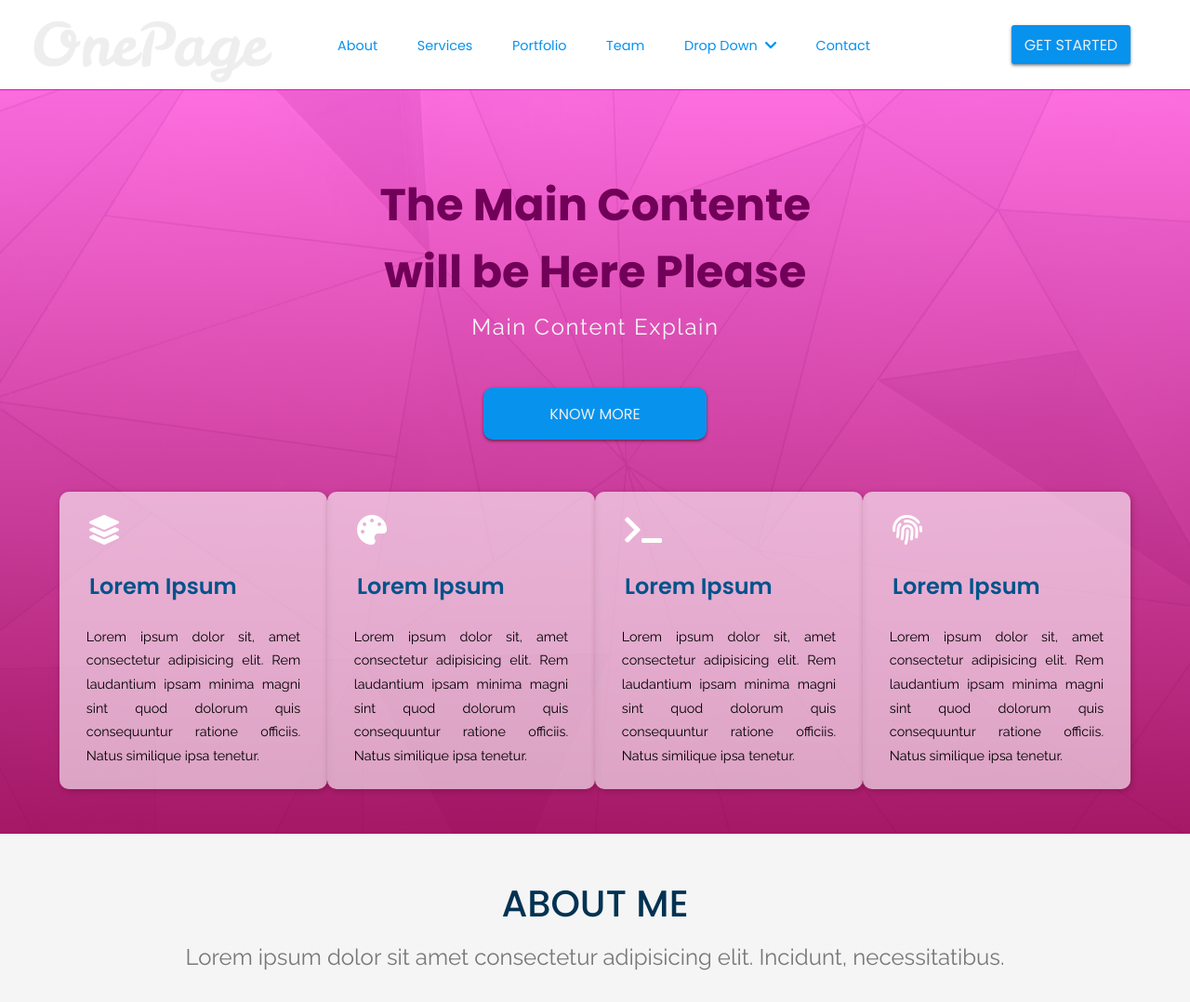
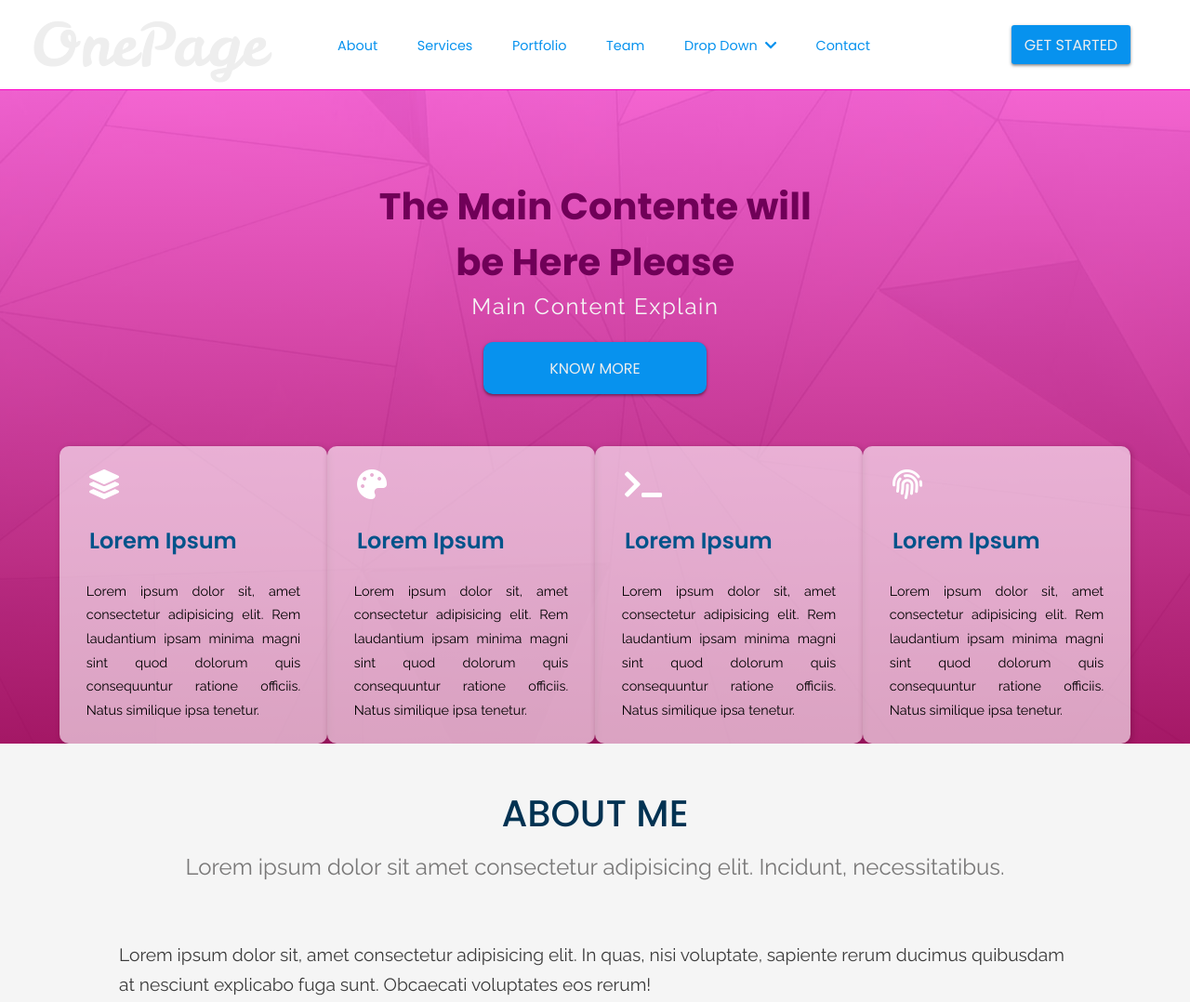
Before and after one commit to TheGladston/OnePage, a plain HTML site: page index.html in a window 1280 px wide. Shown: the top 1078 px of the page at 93% size. Drawn offline with Linux system fonts and the light colour scheme.

Commit message:
:up: Menu fixed

```diff
--- a/style.css
+++ b/style.css
@@ -40,6 +40,8 @@ html{
     align-items: center;
     padding: 3rem 2rem;
     border-bottom: .1rem solid #ff00c8;
+    position: fixed;
+    z-index: 100;
 }
 
 .header h2{
@@ -161,7 +163,7 @@ header .btn{
      /* background-color: red; */
      width: 90%;
      height: 90%;
-     margin-top: 2rem;
+     margin-top: auto;
      display: flex;
      justify-content: center;
  }
@@ -175,12 +177,12 @@ header .btn{
 
  .first-banner h1{
      font-family: var(--font-default);
-     font-size: 3rem;
+     font-size: 2.5rem;
      color: #700058;
      width: 60%;
      /* background-color: black; */
      margin: auto;
-     margin-top: 1.5rem;
+     margin-top: 5rem;
      opacity: 0;
      animation: moveBanner 1s 1.5s forwards;
  }
@@ -190,7 +192,7 @@ header .btn{
      font-family: var(--font-secundary);
      font-weight: 400;
      width: 50%;
-     margin: .5rem auto;
+     margin: .2rem auto;
      color: whitesmoke;
      letter-spacing: .1rem;
      opacity: 0;
```
Also changed, not shown: index.html (+5 -6 lines).
